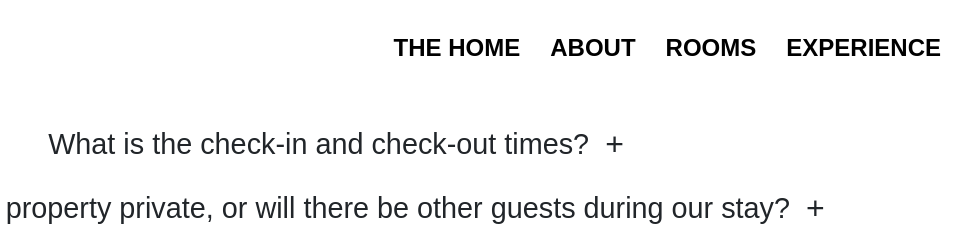
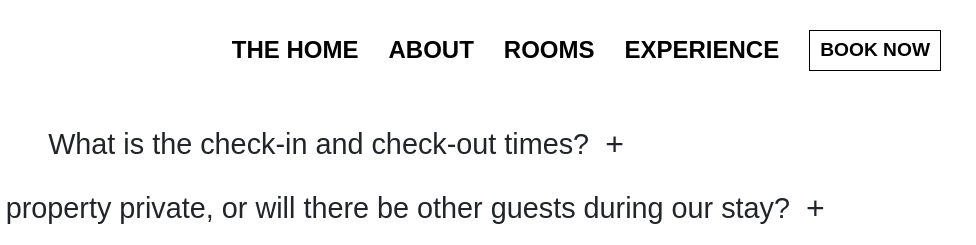
Before and after one commit to Gabsca2001/casaUpupa, a plain HTML site: page faq.html in a window 1280 px wide. Shown: the top 245 px of the page, 304-1280 px from the left. Drawn offline with nearby package versions, Linux system fonts and the light colour scheme; a web font is replaced by a local one.

Commit message:
Update faq.html

```diff
--- a/faq.html
+++ b/faq.html
@@ -115,6 +115,7 @@
                 <li><a href="about.html">About</a></li>
                 <li><a href="rooms.html">Rooms</a></li>
                 <li><a href="experiences.html">Experience</a></li>
+                <li><button class="btn_navbar btn_black" onclick="window.open('https://externalwebsite.com', '_blank', 'noopener,noreferrer')">Book now</button></li>
             </ul>
         </div>
         <div class="burger">
```
